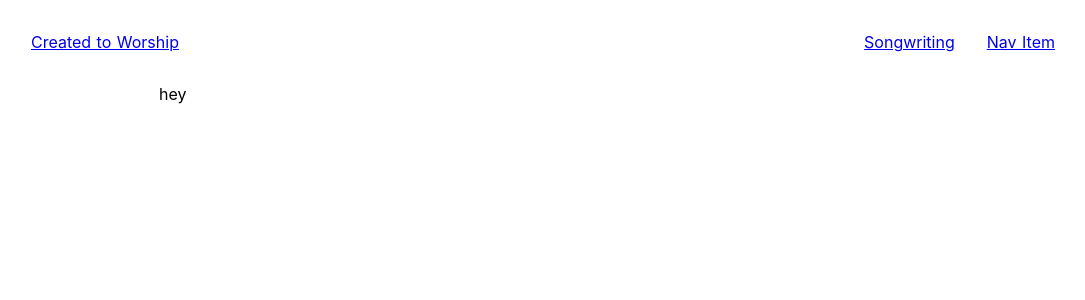
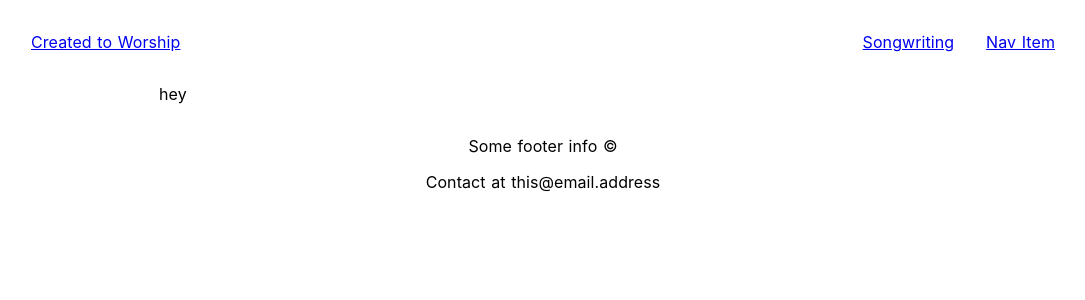
Before and after one commit to jamesahorne/created-to-worship, a Nuxt app in the folder frontend/: page / in a window 1280 px wide. Shown: the top 300 px of the page, without its empty margins (97-1182 px from the left). Built offline with nearby package versions, Linux system fonts and the light colour scheme.

Commit message:
♻️ Add AppFooter to default layout

```diff
--- a/frontend/layouts/default.vue
+++ b/frontend/layouts/default.vue
@@ -2,15 +2,18 @@
   <div>
     <AppHeader />
     <Nuxt />
+    <AppFooter />
   </div>
 </template>
 
 <script>
 import AppHeader from '../components/AppHeader'
+import AppFooter from '../components/AppFooter'
 
 export default {
   components: {
     AppHeader,
+    AppFooter,
   },
 }
 </script>
@@ -21,6 +24,7 @@ html {
     Roboto, 'Helvetica Neue', Arial, sans-serif;
   font-size: 16px;
   word-spacing: 1px;
+  letter-spacing: 0.005rem;
   -ms-text-size-adjust: 100%;
   -webkit-text-size-adjust: 100%;
   -moz-osx-font-smoothing: grayscale;
@@ -33,34 +37,10 @@ html {
 *::after {
   box-sizing: border-box;
   margin: 0;
+  padding: 0;
 }
 
-.button--green {
-  display: inline-block;
-  border-radius: 4px;
-  border: 1px solid #3b8070;
-  color: #3b8070;
-  text-decoration: none;
-  padding: 10px 30px;
-}
-
-.button--green:hover {
-  color: #fff;
-  background-color: #3b8070;
-}
-
-.button--grey {
-  display: inline-block;
-  border-radius: 4px;
-  border: 1px solid #35495e;
-  color: #35495e;
-  text-decoration: none;
-  padding: 10px 30px;
-  margin-left: 15px;
-}
-
-.button--grey:hover {
-  color: #fff;
-  background-color: #35495e;
+li {
+  display: block;
 }
 </style>
```
